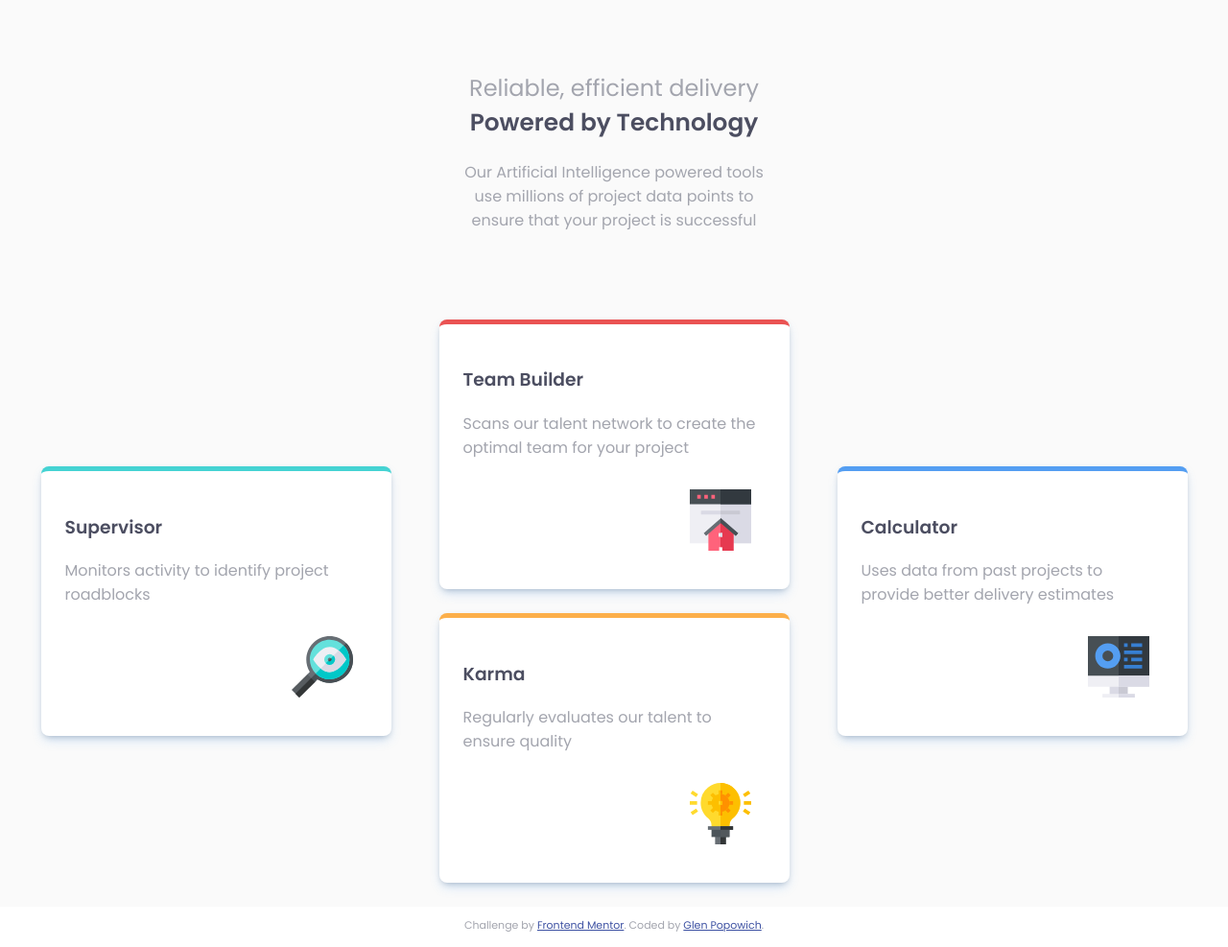
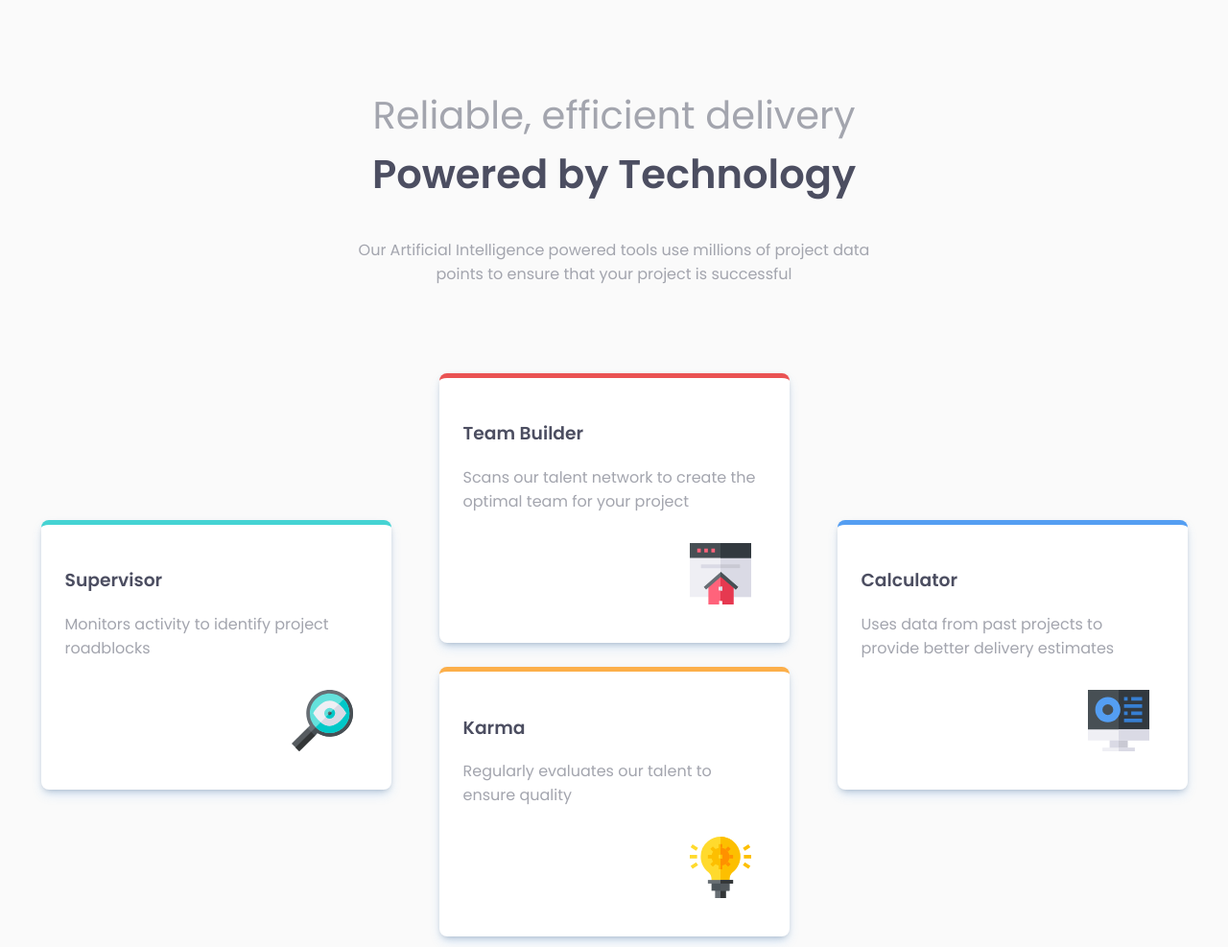
Before and after one commit to electricman07/four-card-feature-section, a plain HTML site: page index.html in a window 1280 px wide. Shown: the top 987 px of the page at 96% size. Drawn offline with Linux system fonts and the light colour scheme.

Commit message:
Updated readme and fixed top layout

```diff
--- a/styles.css
+++ b/styles.css
@@ -23,12 +23,10 @@ h2 {
   font-size: 1.55rem;
   margin-top: 0;
 }
-.p-large {
-  margin-bottom: 0;
-}
 
 .p-large {
   font-size: 1.5rem;
+  margin-bottom: 0;
 }
 
 p {
@@ -94,6 +92,16 @@ p {
 }
 
 @media screen and (min-width: 1100px) {
+  h2 {
+    font-size: 2.6rem;
+  }
+
+  .p-large {
+    font-size: 2.5rem;
+  }
+  .top-section {
+    width: 550px;
+  }
   .outer {
     display: flex;
     flex-wrap: no-wrap;
```
Also changed, not shown: screenshot.png (added), 2 other files.
